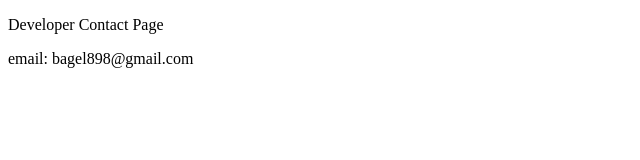
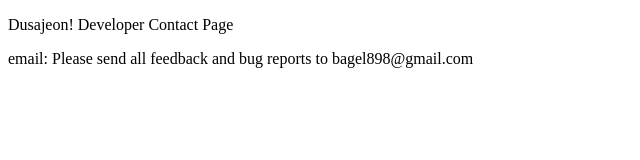
Before and after one commit to ericdigioia/ericdigioia.github.io, a plain HTML site: page index.html in a window 1280 px wide. Shown: the whole page, without its empty margins (0-640 px from the left). Drawn offline with Linux system fonts and the light colour scheme.

Commit message:
Update index.html

```diff
--- a/index.html
+++ b/index.html
@@ -4,7 +4,7 @@
     <title>Welcome to my page!</title>
   </head>
   <body>
-    <p>Developer Contact Page</p>
-    <p>email: bagel898@gmail.com</p>
+    <p>Dusajeon! Developer Contact Page</p>
+    <p>email: Please send all feedback and bug reports to bagel898@gmail.com</p>
   </body>
 </html>
```
